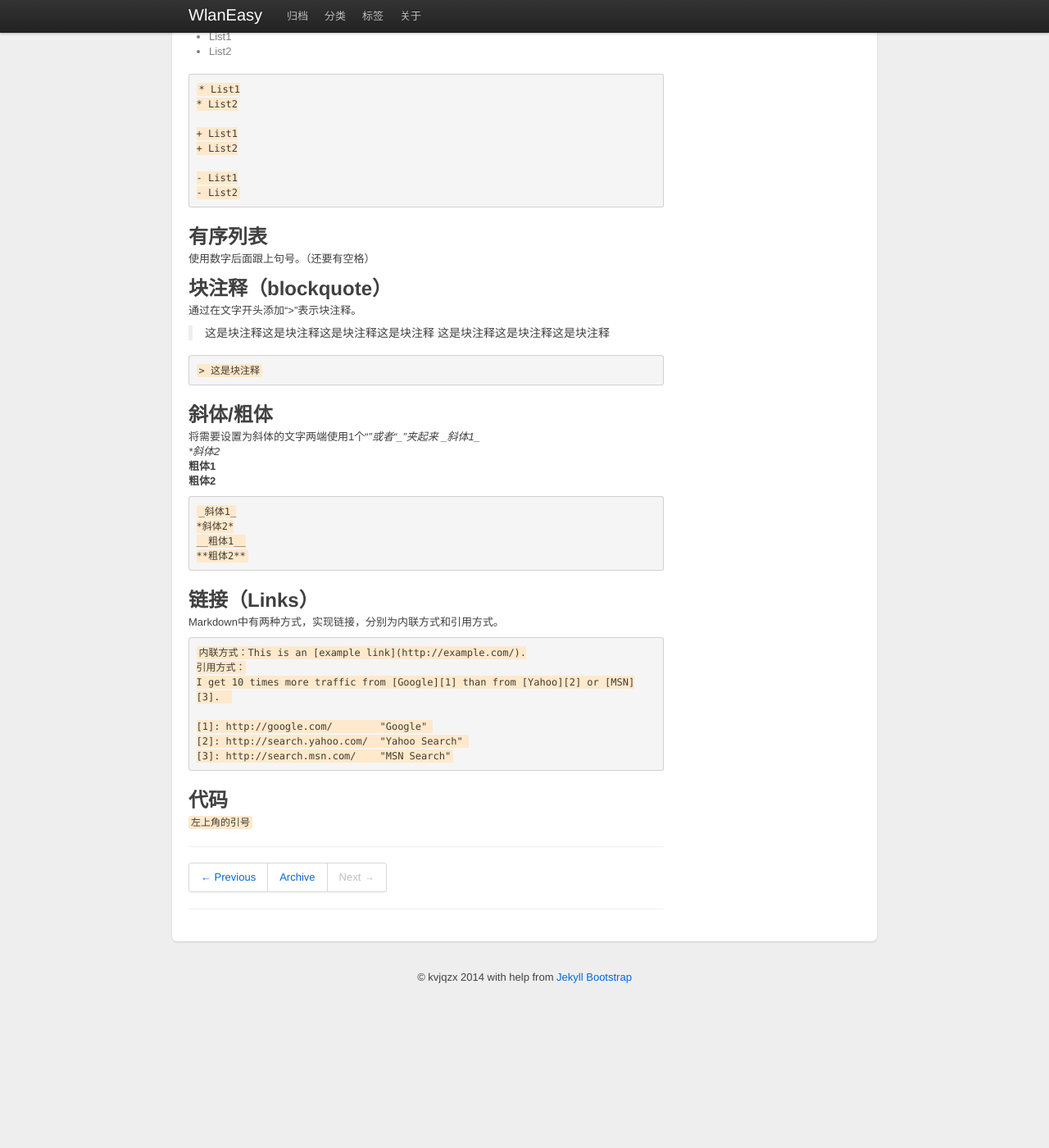
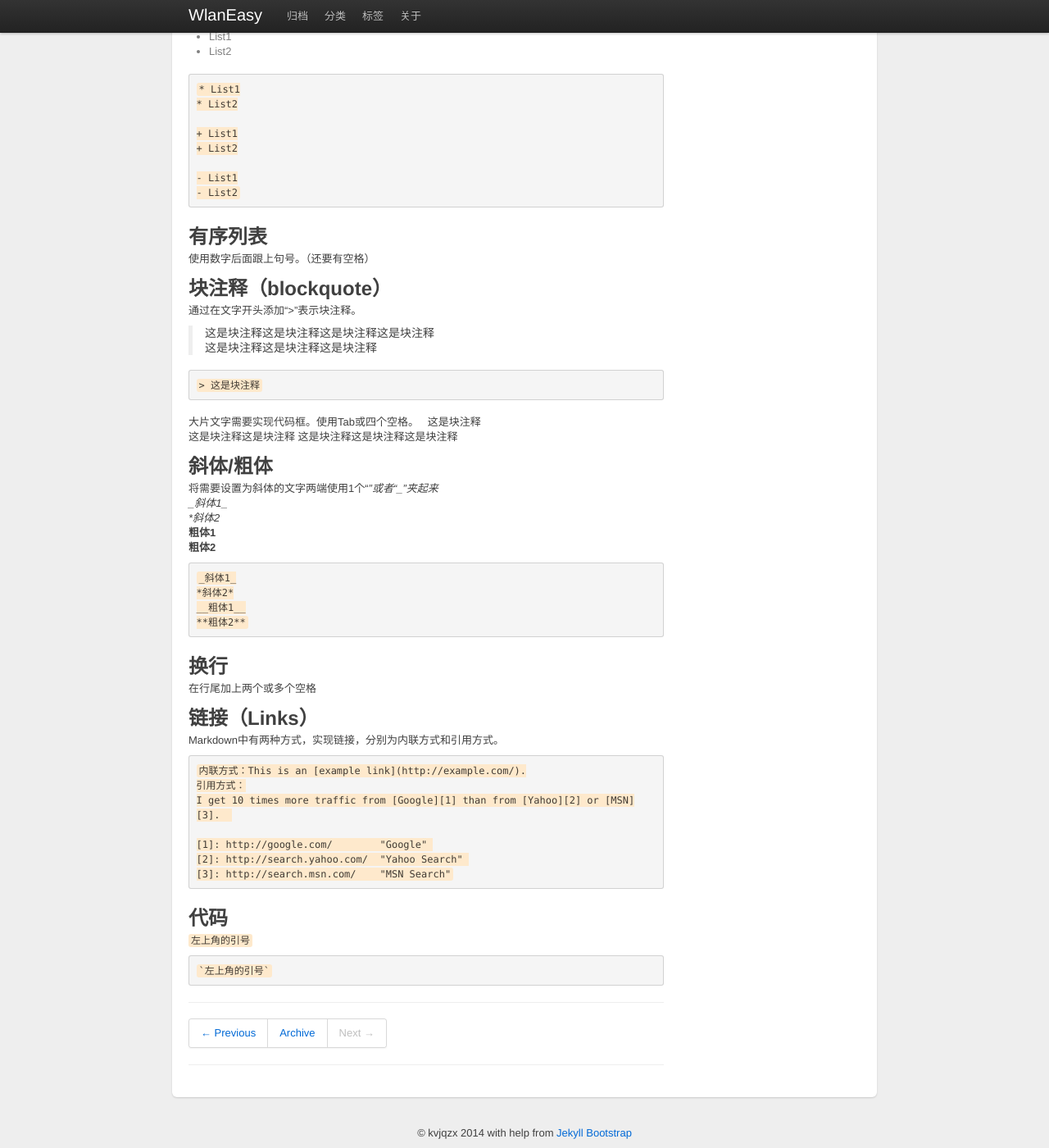
Before and after one commit to kvjqzx/kvjqzx.github.io, a Jekyll site: the page built from _posts/2017-05-03-Markdown-基本语法.md, in a window 1280 px wide and 1400 px high, scrolled down 460 px. Shown: the whole window at 82% size. Built offline with Jekyll 4.4.1, drawn with Linux system fonts in a browser that asks for light colours; before the commit the page ends 1670 px from its top, so only the background shows below that.

Commit message:
Update 2017-05-03-Markdown-基本语法.md

````diff
--- a/_posts/2017-05-03-Markdown-基本语法.md
+++ b/_posts/2017-05-03-Markdown-基本语法.md
@@ -50,11 +50,15 @@ tags : [Markdown, tutorial]
 通过在文字开头添加“>”表示块注释。
 
 > 这是块注释这是块注释这是块注释这是块注释
-这是块注释这是块注释这是块注释
+> 这是块注释这是块注释这是块注释
 
 ```
 > 这是块注释
 ```
+大片文字需要实现代码框。使用Tab或四个空格。
+  这是块注释
+  这是块注释这是块注释
+  这是块注释这是块注释这是块注释
 
 斜体/粗体
 ---
@@ -69,6 +73,10 @@ _斜体1_
 __粗体1__
 **粗体2**
 ```
+
+换行
+---
+在行尾加上两个或多个空格
 
 链接（Links）
 ---
@@ -86,3 +94,7 @@ I get 10 times more traffic from [Google][1] than from [Yahoo][2] or [MSN][3].
 代码
 ---
 `左上角的引号`
+
+```
+`左上角的引号`
+```
````
